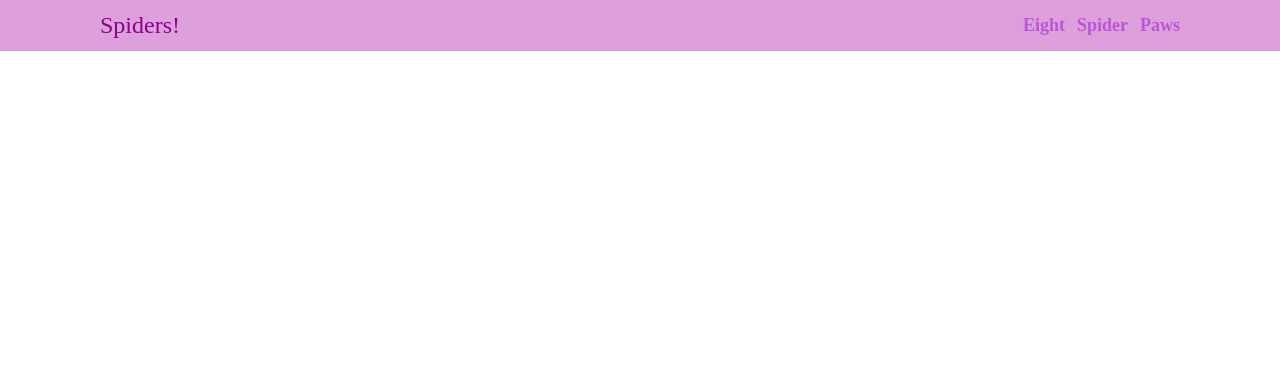
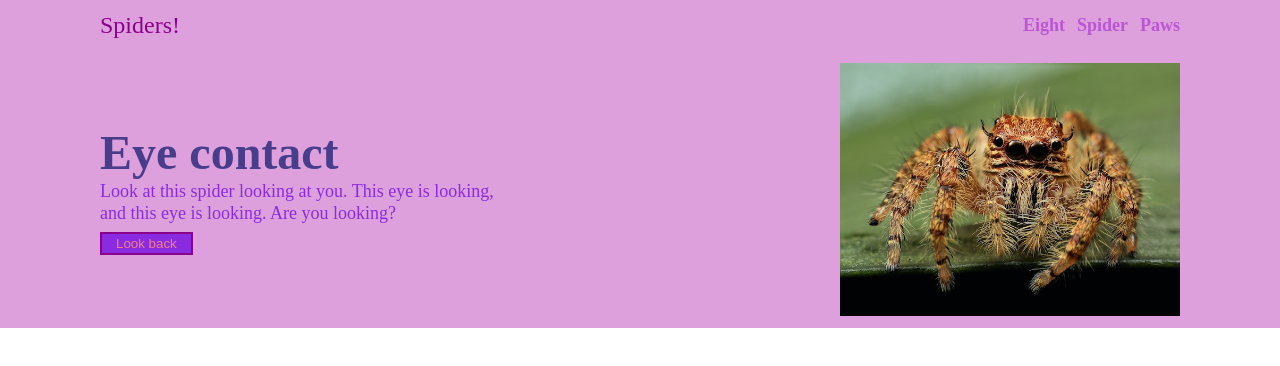
Before and after one commit to remanet/spiderweb, a plain HTML site: page index.html in a window 1280 px wide. Drawn offline with Linux system fonts and the light colour scheme.

Commit message:
create header

```diff
--- a/index.html
+++ b/index.html
@@ -15,5 +15,17 @@
        <li><a href="#">Paws</a></li>
      </ul>
     </nav>
+    <header class="header">
+        <div class="text">
+            <h1>Eye contact</h1>
+            <div class="paragraph">
+                <p>Look at this spider looking at you. This eye is looking, and this eye is looking. Are you looking?</p>
+            </div>
+            <div class="button">
+                <button>Look back</button>
+            </div>
+        </div>
+        <img src="./images/wynand-uys-ktDDu1VB_vE-unsplash.jpg" alt="Cute jumping spider looking at you" height="253px" width="340px">
+    </header>
 </body>
 </html>
--- a/style.css
+++ b/style.css
@@ -31,3 +31,39 @@
     font-weight: bold;
     color: mediumorchid;
 }
+
+.header {
+    padding: 12px 100px;
+    background-color: plum;
+    display: flex;
+    justify-content: space-between;
+}
+
+.text {
+    display: flex;
+    flex-direction: column;
+    justify-content: center;
+    align-items: flex-start;
+    line-height: 1.2;
+}
+
+.text h1 {
+ font-size: 48px;
+ font-weight: bold;
+ color: darkslateblue;
+}
+
+.paragraph {
+  font-size: 18px;
+  color: blueviolet;
+  display: flex;
+  width: 400px;
+}
+
+.button button {
+    margin-top: 8px;
+    padding: 2px 14px;
+    background-color: blueviolet;
+    border: 2px solid darkmagenta;
+    color: lightcoral;
+}
```
